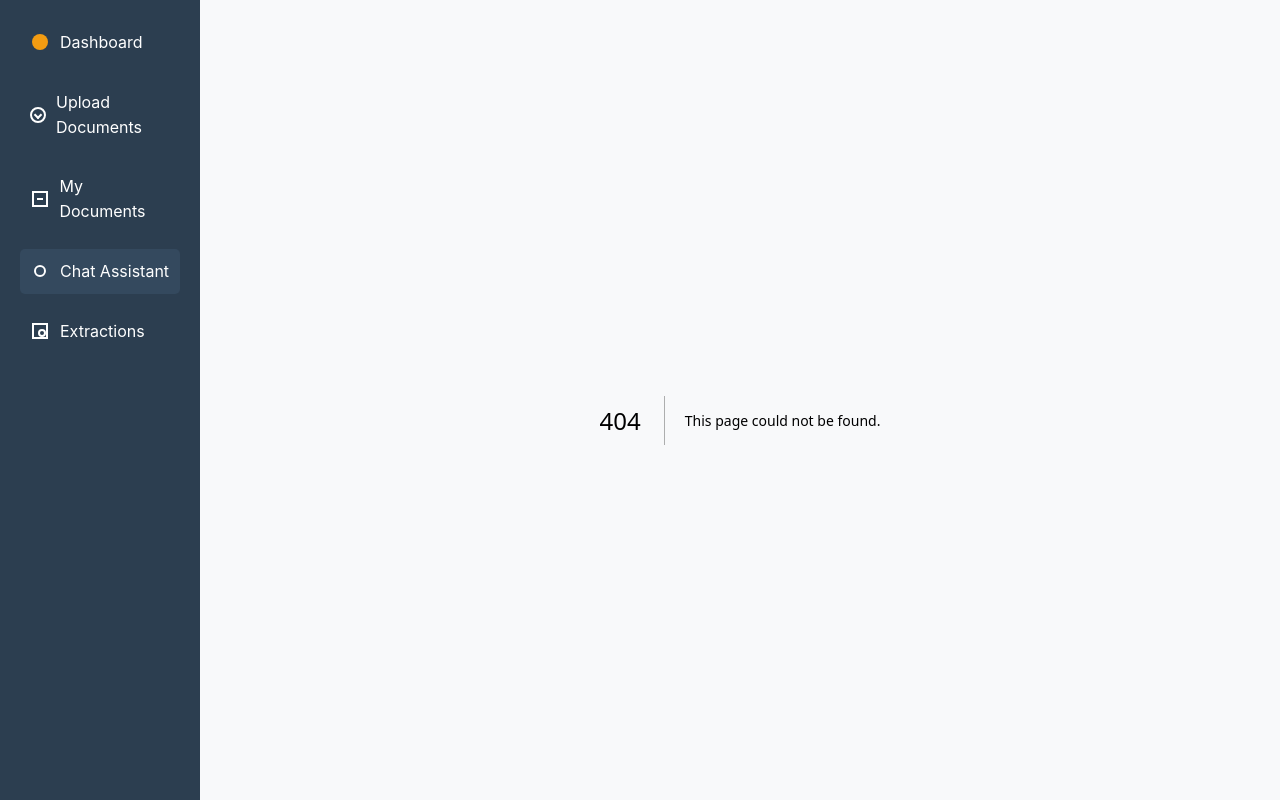
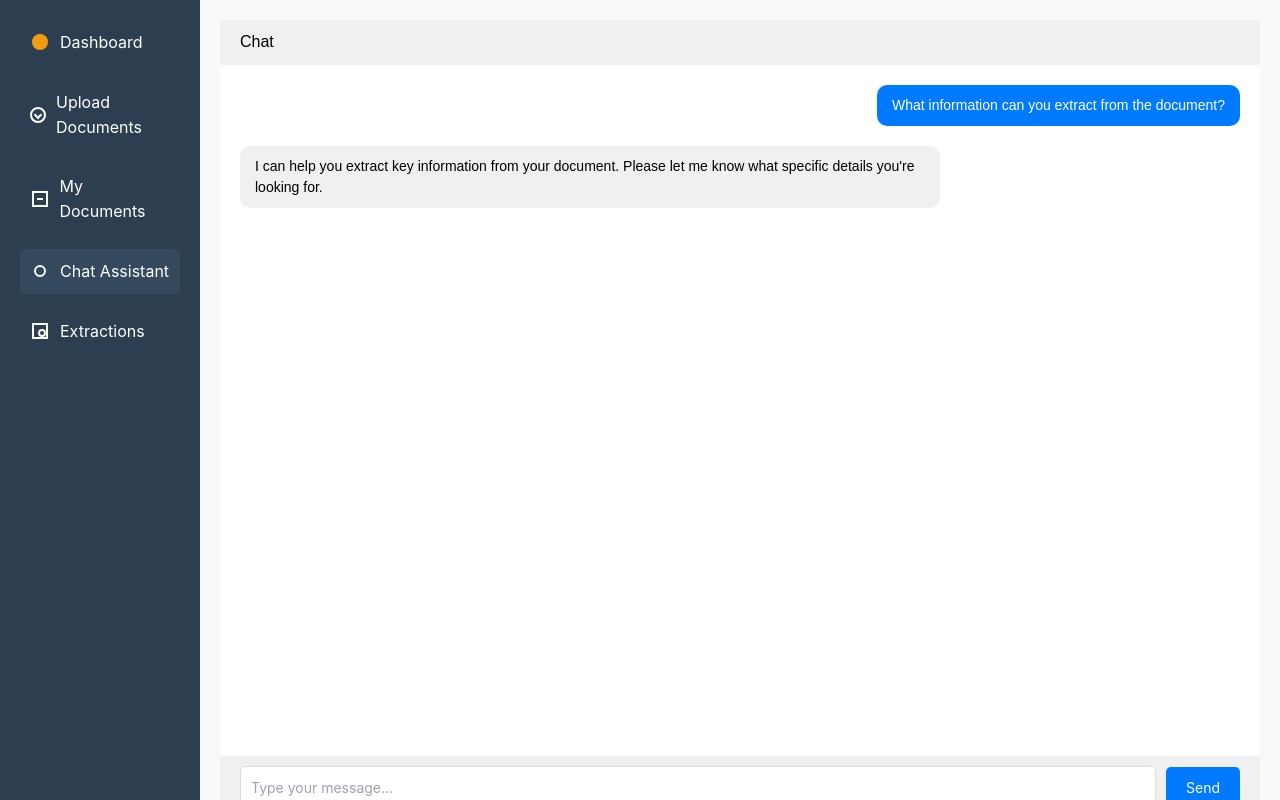
Before and after one commit to esraekz/EU_AI_Compliance, a Next.js app in the folder frontend/: page /chat in a window 1280 px wide. Before the commit this address had no page. Built offline with nearby package versions, Linux system fonts and the light colour scheme.

Commit message:
chat page added

```diff
--- /dev/null
+++ b/frontend/src/components/Chat/Chat.module.css
@@ -0,0 +1,76 @@
+.chatPage {
+    display: flex;
+    flex-direction: column;
+    height: 100vh;
+  }
+
+  /* Header */
+  .header {
+    background-color: #f0f0f0;
+    padding: 10px 20px;
+    text-align: left;
+    font-family: Arial, sans-serif;
+  }
+
+  /* Chat Area */
+  .chatArea {
+    flex: 1;
+    background-color: #fff;
+    padding: 20px;
+    overflow-y: auto;
+    display: flex;
+    flex-direction: column;
+    gap: 20px;
+  }
+
+  .message {
+    max-width: 70%;
+    padding: 10px 15px;
+    border-radius: 10px;
+    font-family: Arial, sans-serif;
+    font-size: 14px;
+    line-height: 1.5;
+  }
+
+  .userMessage {
+    align-self: flex-end;
+    background-color: #007bff;
+    color: white;
+  }
+
+  .systemMessage {
+    align-self: flex-start;
+    background-color: #f0f0f0;
+    color: black;
+  }
+
+  /* Input Area */
+  .inputArea {
+    display: flex;
+    align-items: center;
+    background-color: #f0f0f0;
+    padding: 10px 20px;
+  }
+
+  .input {
+    flex: 1;
+    padding: 10px;
+    font-size: 14px;
+    border: 1px solid #ddd;
+    border-radius: 5px;
+    margin-right: 10px;
+  }
+
+  .sendButton {
+    background-color: #007bff;
+    color: white;
+    padding: 10px 20px;
+    font-size: 14px;
+    border: none;
+    border-radius: 5px;
+    cursor: pointer;
+  }
+
+  .sendButton:hover {
+    background-color: #0056b3;
+  }
--- /dev/null
+++ b/frontend/src/components/Chat/Chat.tsx
@@ -0,0 +1,61 @@
+import React, { useState } from "react";
+import styles from "./Chat.module.css";
+
+const Chat: React.FC = () => {
+  const [messages, setMessages] = useState([
+    { id: 1, type: "user", text: "What information can you extract from the document?" },
+    {
+      id: 2,
+      type: "system",
+      text: "I can help you extract key information from your document. Please let me know what specific details you're looking for.",
+    },
+  ]);
+  const [input, setInput] = useState("");
+
+  const handleSend = () => {
+    if (input.trim()) {
+      setMessages([...messages, { id: messages.length + 1, type: "user", text: input }]);
+      setInput("");
+    }
+  };
+
+  return (
+    <div className={styles.chatPage}>
+      {/* Header */}
+      <header className={styles.header}>
+        <h1>Chat</h1>
+      </header>
+
+      {/* Chat Area */}
+      <div className={styles.chatArea}>
+        {messages.map((message) => (
+          <div
+            key={message.id}
+            className={`${styles.message} ${
+              message.type === "user" ? styles.userMessage : styles.systemMessage
+            }`}
+          >
+            <p>{message.text}</p>
+          </div>
+        ))}
+      </div>
+
+      {/* Input Area */}
+      <div className={styles.inputArea}>
+        <input
+          type="text"
+          className={styles.input}
+          placeholder="Type your message..."
+          value={input}
+          onChange={(e) => setInput(e.target.value)}
+          onKeyDown={(e) => e.key === "Enter" && handleSend()}
+        />
+        <button className={styles.sendButton} onClick={handleSend}>
+          Send
+        </button>
+      </div>
+    </div>
+  );
+};
+
+export default Chat;
--- /dev/null
+++ b/frontend/src/pages/chat.tsx
@@ -0,0 +1,8 @@
+import React from "react";
+import Chat from "../components/Chat/Chat";
+
+const ChatPage: React.FC = () => {
+  return <Chat />;
+};
+
+export default ChatPage;
```
